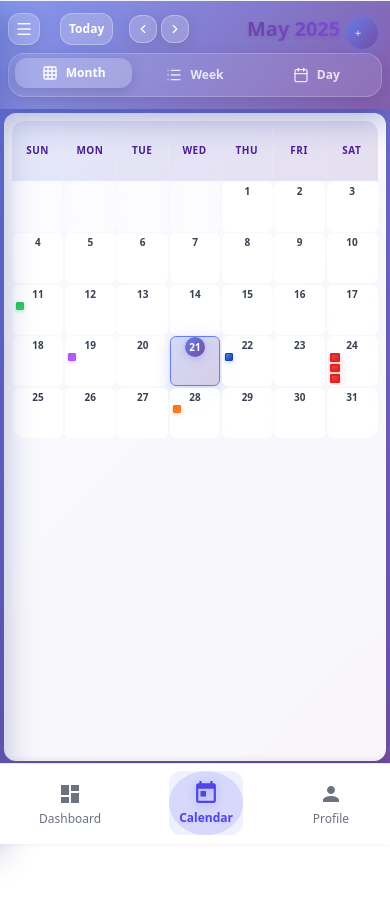
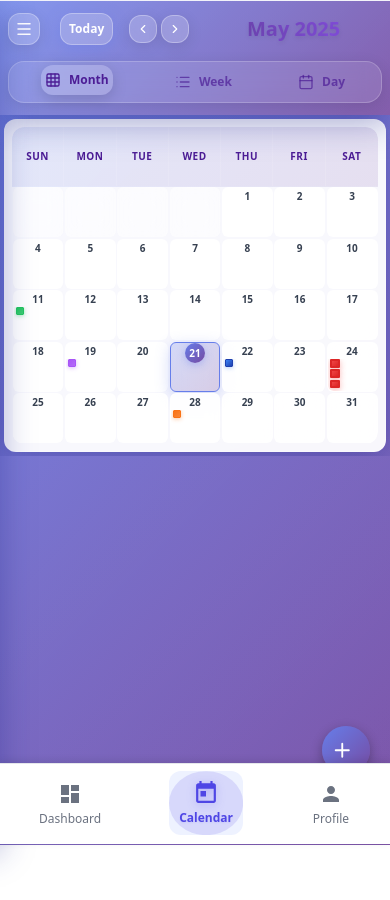
Before and after one commit to Neil-urk12/clace, a Vue app in the folder frontend/: page /calendar in a window 390 px wide. Shown: the top 900 px of the page. Before the commit the page ends 855 px from the top, so only its background shows below. Built offline with nearby package versions, Linux system fonts and the light colour scheme.

Commit message:
feat: kalagot css

```diff
--- a/frontend/src/views/CalendarView.vue
+++ b/frontend/src/views/CalendarView.vue
@@ -152,11 +152,8 @@ onUnmounted(() => {
     />
 
     <!-- Sidebar Overlay (mobile) -->
-    <div
-      v-if="sidebarOpen"
-      class="sidebar-overlay"
-      @click="toggleSidebar"
-    ></div>
+    <!-- Sidebar Overlay (only covers main content) -->
+  <div v-if="sidebarOpen" class="sidebar-overlay visible" @click="toggleSidebar"></div>
 
     <!-- Main Content -->
     <div :class="['main-content', { 'sidebar-expanded': sidebarOpen }]">
@@ -204,7 +201,7 @@ onUnmounted(() => {
           </div>
         </div>
 
-        <div class="header-right">
+        <div class="header-right desktop-only">
           <BaseButton
             @click="
               isCreatingEvent = true;
@@ -245,6 +242,22 @@ onUnmounted(() => {
         @close="closeModal"
       />
     </div>
+
+    <!-- Floating Create Button (mobile & tablet) -->
+    <div class="floating-create-btn-container">
+      <BaseButton
+        @click="
+          isCreatingEvent = true;
+          showEventModal = true;
+        "
+        design="gradient-primary"
+        size="large"
+        :icon-left="Plus"
+        class="floating-create-btn"
+      >
+        <span class="create-text">Create</span>
+      </BaseButton>
+    </div>
   </div>
 </template>
 
@@ -282,6 +295,12 @@ onUnmounted(() => {
   background: rgba(0, 0, 0, 0.5);
   z-index: 999;
   display: none;
+  transition: opacity 0.3s ease;
+  opacity: 0;
+}
+
+.sidebar-overlay.visible {
+  opacity: 1;
 }
 
 /* Main Content */
@@ -295,8 +314,22 @@ onUnmounted(() => {
   overflow: hidden;
 }
 
+/* Sidebar behavior for different screen sizes */
 .main-content.sidebar-expanded {
   margin-left: 320px;
+}
+
+/* Medium screens - make sidebar an overlay */
+@media (max-width: 1280px) and (min-width: 1025px) {
+  .main-content.sidebar-expanded {
+    margin-left: 0;
+  }
+
+  .sidebar-overlay {
+    display: block;
+    z-index: 998; /* Below the sidebar (z-index 1001) but above other content */
+    left: 320px; /* Start after the sidebar width */
+  }
 }
 
 .sidebar-toggle-btn {
@@ -519,7 +552,6 @@ onUnmounted(() => {
 }
 
 .calendar-content {
-  flex: 1;
   padding: 1.5rem;
   position: relative;
   z-index: 1;
@@ -545,6 +577,13 @@ onUnmounted(() => {
 
 /* Desktop-specific styles - ensure full height utilization */
 @media (min-width: 1025px) {
+  .floating-create-btn-container {
+    display: none; /* Hide floating button on desktop */
+  }
+
+  .create-event-btn {
+    display: flex !important; /* Show header button on desktop */
+  }
   .calendar-view {
     height: 100vh;
     overflow: hidden;
@@ -579,7 +618,7 @@ onUnmounted(() => {
 
   .main-content {
     min-height: calc(100vh - 50px);
-    height: auto;
+    /* height: auto; */
   }
 
   .sidebar {
@@ -598,11 +637,13 @@ onUnmounted(() => {
 
   .sidebar-overlay {
     display: block;
-    z-index: 1000;
+    z-index: 998; /* Below the sidebar (z-index 1001) but above other content */
+    left: 300px; /* Start after the sidebar width for tablet */
   }
 
   .calendar-header {
-    flex-direction: column;
+    flex-direction: row;
+    flex-wrap: wrap;
     gap: 0.75rem;
     padding: 1rem 0.75rem;
     background: linear-gradient(135deg, #667eea 0%, #764ba2 100%);
@@ -610,6 +651,14 @@ onUnmounted(() => {
     border-bottom: none;
     box-shadow: 0 8px 32px 0 rgba(31, 38, 135, 0.37);
     min-height: auto;
+  }
+
+
+
+  @media (max-width: 768px) {
+    .calendar-header {
+      flex-direction: column;
+    }
   }
 
   .sidebar-toggle-btn {
@@ -639,23 +688,37 @@ onUnmounted(() => {
     order: 1;
     display: flex;
     align-items: center;
-    justify-content: space-between;
-    width: 100%;
+    justify-content: flex-start;
+    flex: 2;
+    min-width: 0;
   }
 
   .header-center {
-    order: 3;
-    width: 100%;
+    order: 2;
+    flex: 1;
     justify-content: center;
+    min-width: 0;
+  }
+
+  @media (max-width: 768px) {
+    .header-left {
+      width: 100%;
+      justify-content: space-between;
+    }
+
+    .header-center {
+      order: 3;
+      width: 100%;
+    }
   }
 
   .header-right {
     order: 2;
-    width: 100%;
+    width: auto;
     justify-content: flex-end;
-    position: absolute;
-    top: 1rem;
-    right: 0.75rem;
+    position: relative;
+    top: auto;
+    right: auto;
   }
 
   .nav-controls {
@@ -703,23 +766,44 @@ onUnmounted(() => {
   }
 
   .create-event-btn {
-    padding: 0.5rem !important;
-    width: 2.5rem !important;
-    height: 2.5rem !important;
+    display: none !important;
+  }
+
+  /* Floating create button for mobile and tablet */
+  .floating-create-btn-container {
+    display: flex;
+    position: fixed;
+    bottom: 70px; /* Position above the bottom nav */
+    right: 20px;
+    z-index: 1000;
+  }
+
+  .floating-create-btn {
+    width: 56px !important;
+    height: 56px !important;
     border-radius: 50% !important;
+    box-shadow: 0 4px 12px rgba(0, 0, 0, 0.3) !important;
+    padding: 0 !important;
+  }
   }
 
   .view-controls {
     width: 100%;
-    justify-content: center;
+    justify-content: space-around;
+    align-items: center;
     background: rgba(255, 255, 255, 0.1);
     border: 1px solid rgba(255, 255, 255, 0.2);
+    padding: 0.3rem;
+    align-items: center;
   }
 
   .view-btn {
-    flex: 1;
+    /* flex: 1; */
     justify-content: center;
-    color: rgba(255, 255, 255, 0.8);
+    /* color: rgba(255, 255, 255, 0.8); */
+    /* font-size: 0.8rem; */
+    /* padding: 0.5rem 1rem; */ /* WTF KA NONSENSE ANING CSS */
+    /* gap: 10px; */
   }
 
   .view-btn:hover {
@@ -728,13 +812,13 @@ onUnmounted(() => {
 
   .view-btn.active {
     background: rgba(255, 255, 255, 0.2);
-    color: white;
+    /* color: white; */
   }
 
   .calendar-content {
     padding: 1rem;
     background: transparent;
-    flex: 1;
+    /* flex: 1; */
     overflow: auto;
   }
 
@@ -745,10 +829,12 @@ onUnmounted(() => {
     bottom: 0.5rem;
     border-radius: 16px;
   }
-}
 
 /* Mobile specific adjustments */
 @media (max-width: 480px) {
+  .sidebar-overlay {
+    left: 240px; /* Start after the sidebar width for mobile */
+  }
   .calendar-view {
     min-height: calc(100vh - 80px);
   }
@@ -801,10 +887,9 @@ onUnmounted(() => {
     margin: 0 0.5rem;
   }
 
-  .create-event-btn {
-    width: 2rem !important;
-    height: 2rem !important;
-    padding: 0.5rem !important;
+  .floating-create-btn {
+    width: 48px !important;
+    height: 48px !important;
   }
 
   .view-btn {
```
